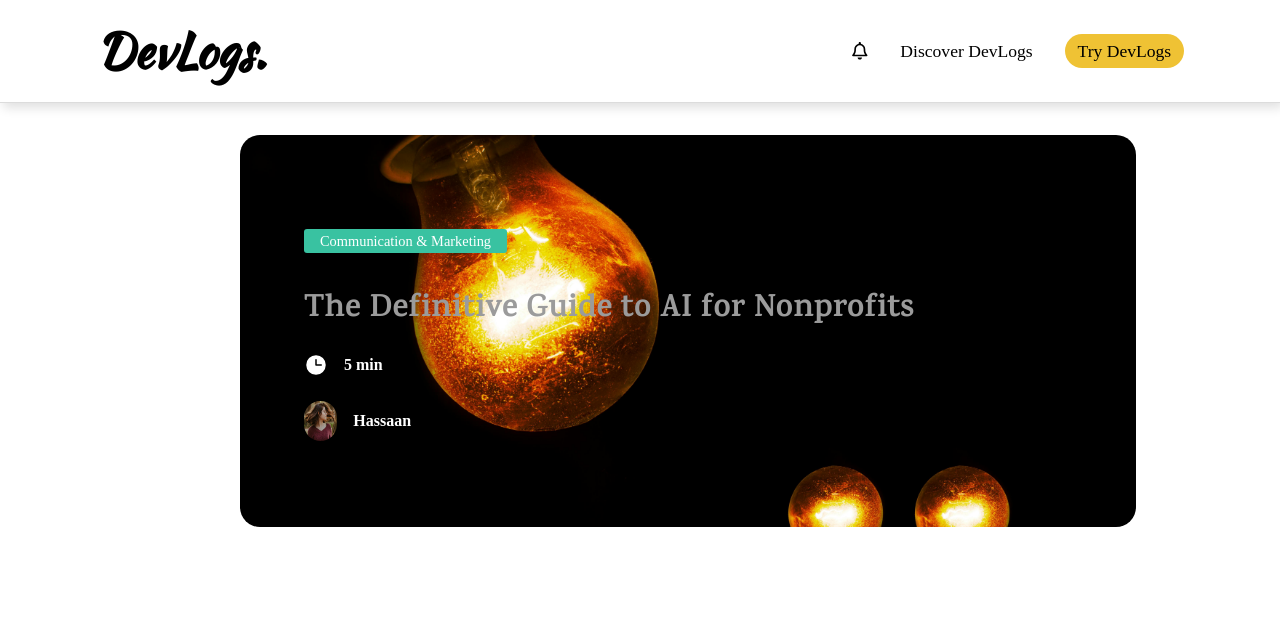
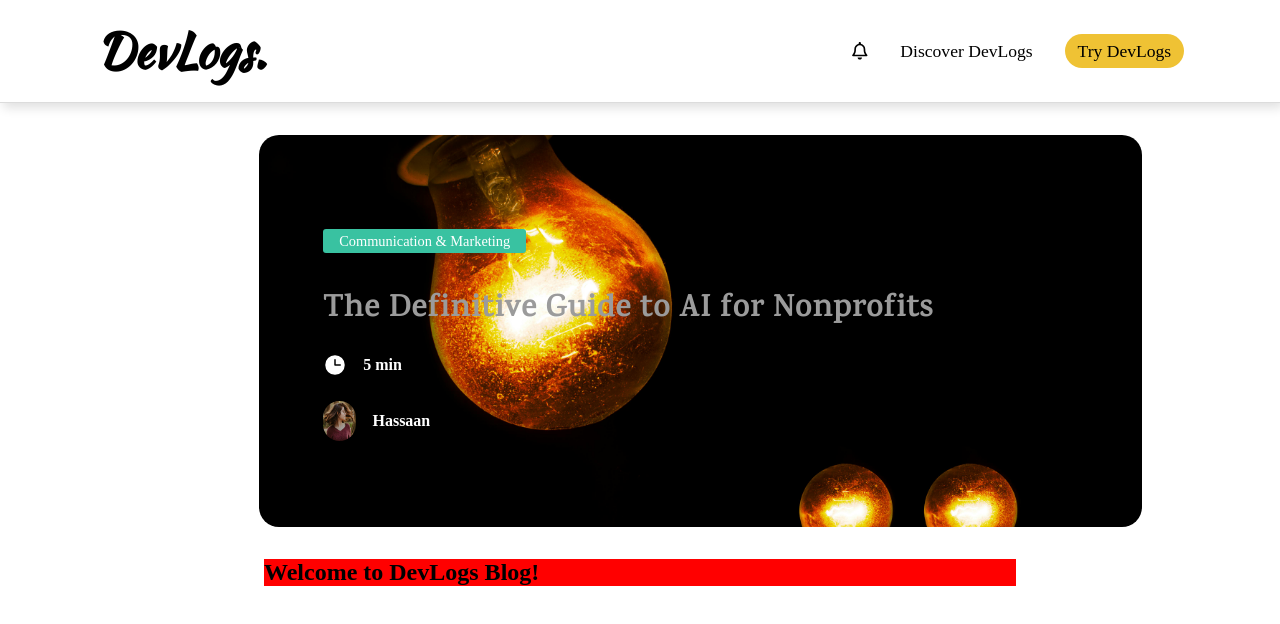
Before and after one commit to hassaammgl/mern-blog-client, a React (Vite) app: page / in a window 1280 px wide. Shown: the top 624 px of the page. Built offline with nearby package versions, Linux system fonts and the light colour scheme; a web font is replaced by a local one.

Commit message:
dasfdsaf

```diff
--- a/src/App.jsx
+++ b/src/App.jsx
@@ -1,6 +1,8 @@
+import "../src/styles/blog.scss";
 import "../src/styles/utils.scss";
 import "../src/styles/header.scss";
 import "../src/styles/banner.scss";
+import Blog from "./components/Blog";
 import Header from "./components/Header"
 import Banner from "./components/Banner";
 
@@ -10,6 +12,7 @@ function App() {
     <>
     <Header />
     <Banner />
+    <Blog />
     </>
   )
 }
--- /dev/null
+++ b/src/components/Blog.jsx
@@ -0,0 +1,12 @@
+import React from 'react'
+
+const Blog = () => {
+  return (
+    <div className='blog'>
+        <h2>Welcome to DevLogs Blog!</h2>
+
+    </div>
+  )
+}
+
+export default Blog
--- a/src/styles/banner.scss
+++ b/src/styles/banner.scss
@@ -1,12 +1,12 @@
 @import "./utils.scss";
 
 .banner {
-  width: 70%;
+  width: 69%;
   height: 49vh;
   padding: 4rem;
   color: white;
   cursor: pointer;
-  margin: 2rem 15rem;
+  margin: 2rem 16.2rem;
   border-radius: 20px;
   background-size: cover;
   background-position: center;
--- /dev/null
+++ b/src/styles/blog.scss
@@ -0,0 +1,10 @@
+@import "./utils.scss";
+
+.blog{
+    margin: 2rem 16.5rem;
+    background: red;
+
+    h2{
+        margin: 1px 0;
+    }
+}
```
